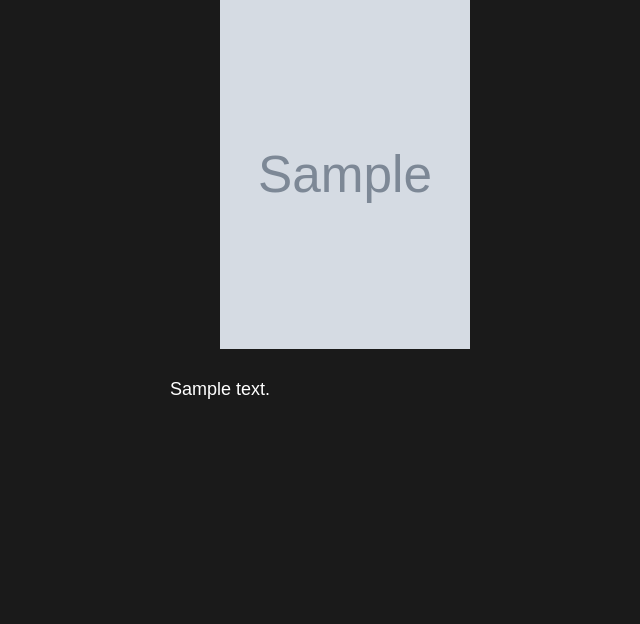
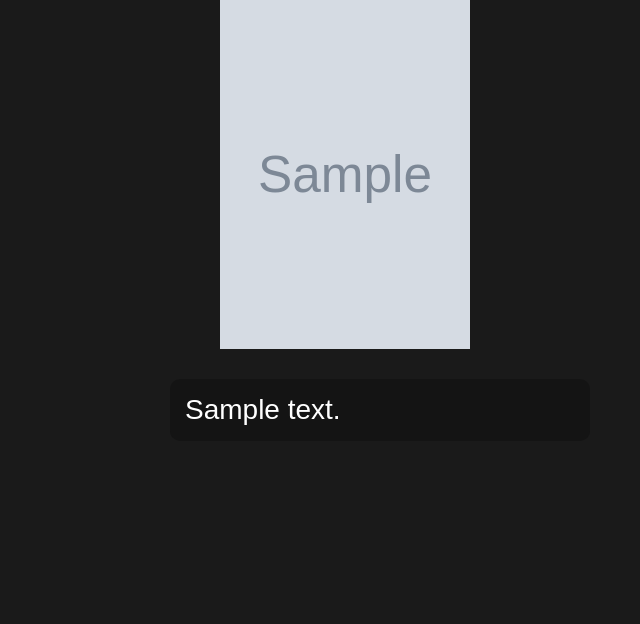
Before and after one commit to Y-Can/Site-stream, a PHP site: page /anime.php in a window 1280 px wide, with the pointer over the restyled element. Shown: the part 582-1206 px from the top of the page, without its empty margins (295-935 px from the left). Run offline with PHP 8.4, Linux system fonts and the light colour scheme; tables that the repository leaves empty or names only in its code hold one stand-in row (values such as "Sample post"); grey boxes marked "Sample" are stand-in pictures; some libraries are stand-ins or nearby versions.

Commit message:
hover des p

```diff
--- a/css/style.css
+++ b/css/style.css
@@ -363,5 +363,15 @@ mention{
   transition-duration: 0.3s;
   transition-delay: 0.4s;
 }
+.style-des-animes p:hover{
+  width: 420px;
+  height: auto;
+  font-size: 28px;
+  background-color: rgb(20, 20, 20);
+  padding-left: 15px;
+  padding-top: 15px;
+  padding-bottom: 15px;
+  border-radius: 10px;
+}
 
 /****************testenavbar***********/
```
